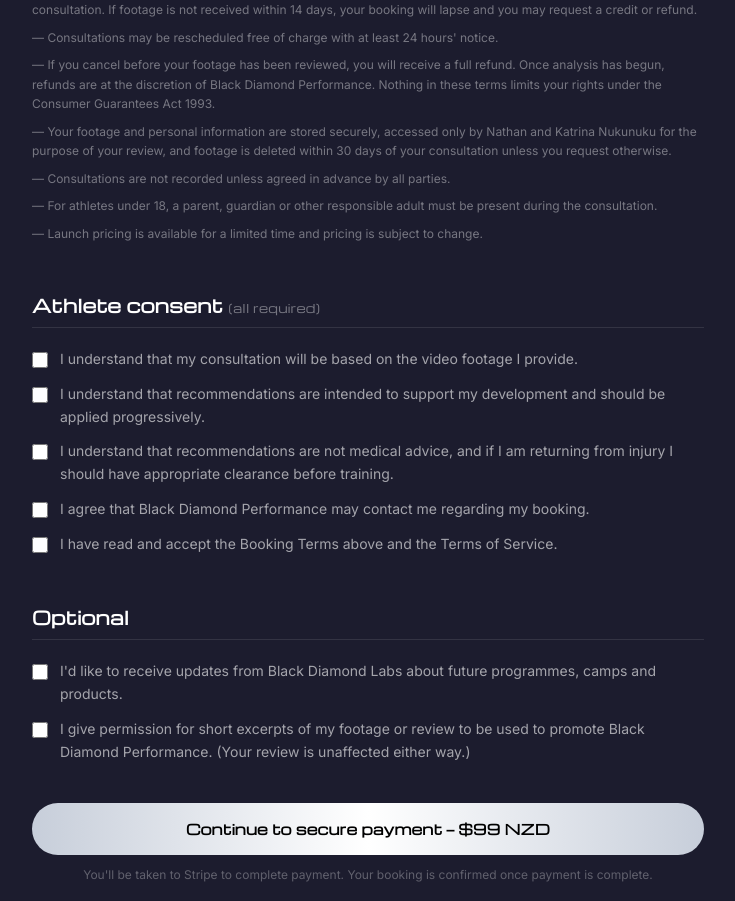
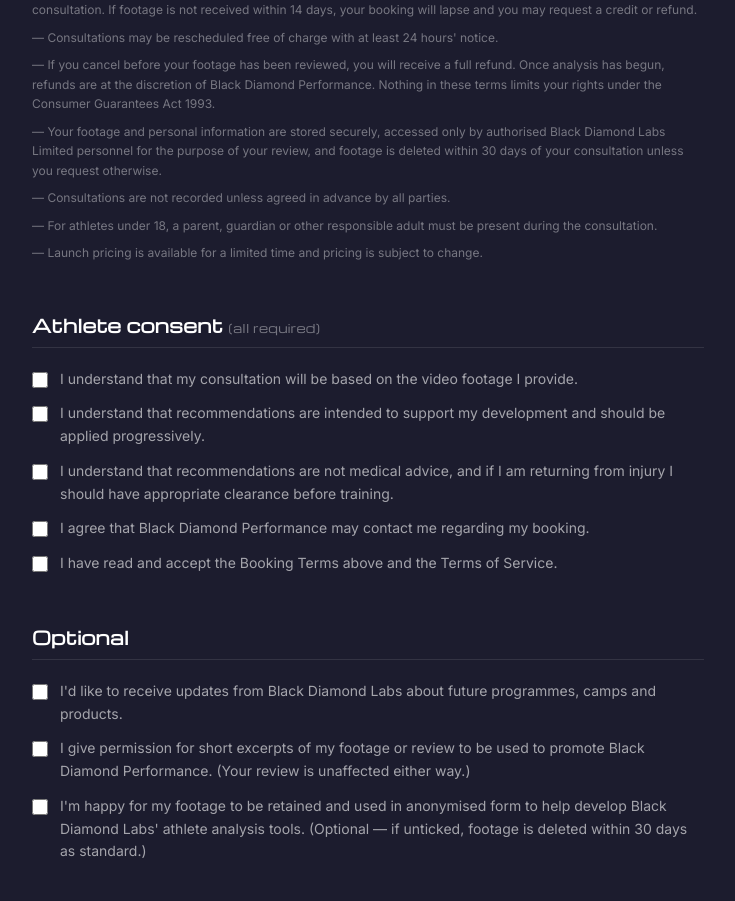
Before and after one commit to N8Nuks/blackdiamondlabs, a Next.js app: page /performance/book in a window 1280 px wide. Shown: the part 2401-3302 px from the top of the page, without its empty margins (272-1007 px from the left). Built offline with nearby package versions, Linux system fonts and the light colour scheme.

Commit message:
Research consent opt-in; BDL access wording; Diamond Sports sweep

```diff
--- a/app/performance/book/page.tsx
+++ b/app/performance/book/page.tsx
@@ -30,7 +30,7 @@
     q_goal: '', q_why_area: '', q_strengths: '', q_improve: '', q_specific: '',
     q_preparing_for: '', q_injury_clearance: '', q_train_freq: '', q_other: '',
     consent_footage: false, consent_progressive: false, consent_medical: false, consent_contact: false,
-    consent_terms: false, consent_marketing: false, consent_media: false,
+    consent_terms: false, consent_marketing: false, consent_media: false, consent_research: false,
     guardian_participation: false, guardian_present: false, guardian_privacy: false,
   })
   const [err, setErr] = useState(''); const [busy, setBusy] = useState(false)
@@ -57,7 +57,7 @@
           q_goal: f.q_goal, q_why_area: f.q_why_area, q_strengths: f.q_strengths, q_improve: f.q_improve,
           q_specific: f.q_specific, q_preparing_for: f.q_preparing_for, q_injury_clearance: f.q_injury_clearance,
           q_train_freq: f.q_train_freq, q_other: f.q_other,
-          consent_terms: f.consent_terms, consent_marketing: f.consent_marketing, consent_media: f.consent_media,
+          consent_terms: f.consent_terms, consent_marketing: f.consent_marketing, consent_media: f.consent_media, consent_research: f.consent_research,
           guardian_consent: f.guardian_participation && f.guardian_present && f.guardian_privacy,
         }),
       })
@@ -180,7 +180,7 @@
             <li>— Video footage must be submitted within 14 days of booking, and at least 48 hours before your scheduled consultation. If footage is not received within 14 days, your booking will lapse and you may request a credit or refund.</li>
             <li>— Consultations may be rescheduled free of charge with at least 24 hours' notice.</li>
             <li>— If you cancel before your footage has been reviewed, you will receive a full refund. Once analysis has begun, refunds are at the discretion of Black Diamond Performance. Nothing in these terms limits your rights under the Consumer Guarantees Act 1993.</li>
-            <li>— Your footage and personal information are stored securely, accessed only by Nathan and Katrina Nukunuku for the purpose of your review, and footage is deleted within 30 days of your consultation unless you request otherwise.</li>
+            <li>— Your footage and personal information are stored securely, accessed only by authorised Black Diamond Labs Limited personnel for the purpose of your review, and footage is deleted within 30 days of your consultation unless you request otherwise.</li>
             <li>— Consultations are not recorded unless agreed in advance by all parties.</li>
             <li>— For athletes under 18, a parent, guardian or other responsible adult must be present during the consultation.</li>
             <li>— Launch pricing is available for a limited time and pricing is subject to change.</li>
@@ -199,6 +199,7 @@
           <div className="space-y-3">
             <Check k="consent_marketing">I'd like to receive updates from Black Diamond Labs about future programmes, camps and products.</Check>
             <Check k="consent_media">I give permission for short excerpts of my footage or review to be used to promote Black Diamond Performance. (Your review is unaffected either way.)</Check>
+            <Check k="consent_research">I'm happy for my footage to be retained and used in anonymised form to help develop Black Diamond Labs' athlete analysis tools. (Optional — if unticked, footage is deleted within 30 days as standard.)</Check>
           </div>
 
           {isMinor && (
--- a/app/privacy/page.tsx
+++ b/app/privacy/page.tsx
@@ -21,7 +21,7 @@
           <P>We use your information to deliver the service you purchased, communicate with you about your booking or subscription, improve our services, and — only where you have opted in — send you updates about Black Diamond Labs programmes and products. You can opt out of marketing at any time by replying to any email or contacting us.</P>
 
           <H>Video footage</H>
-          <P>Footage submitted for a Performance Review is stored securely, accessed only by authorised Black Diamond Labs Limited personnel for the purpose of your review, and deleted within 30 days of your consultation unless you request otherwise. Footage is never used for promotion unless you have given explicit optional consent at booking.</P>
+          <P>Footage submitted for a Performance Review is stored securely, accessed only by authorised Black Diamond Labs Limited personnel for the purpose of your review, and deleted within 30 days of your consultation unless you request otherwise. Footage is never used for promotion unless you have given explicit optional consent at booking. Where you have given optional consent at booking, footage may be retained beyond 30 days and used in anonymised form to develop Black Diamond Labs&apos; athlete analysis tools; you may withdraw this consent at any time by contacting us.</P>
 
           <H>Children and young athletes</H>
           <P>Our Performance services are available to athletes aged 10 and over. For athletes under 18 we collect parent/guardian contact details and require parent/guardian consent for the collection and use of the athlete&apos;s information and footage. A parent, guardian or other responsible adult must be present during online consultations.</P>
```
